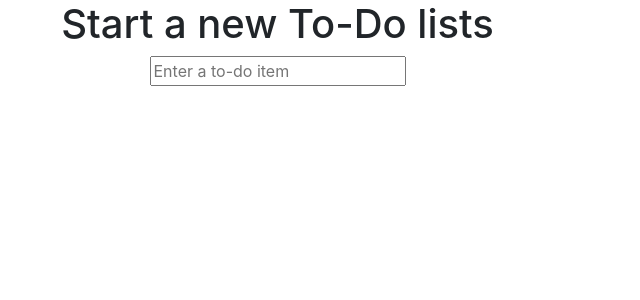
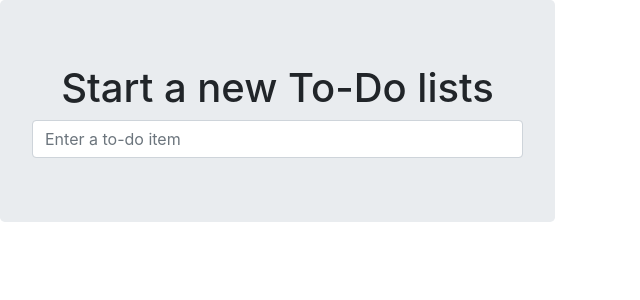
Before and after one commit to codeByCherry/django_TDD, a Django app: page /lists/ in a window 1280 px wide. Shown: the top 300 px of the page, without its empty margins (0-640 px from the left). Run offline with Django 3.2, Linux system fonts and the light colour scheme; some libraries are stand-ins or nearby versions.

Commit message:
定制页面

```diff
--- a/superlists/functional_tests/test_functional.py
+++ b/superlists/functional_tests/test_functional.py
@@ -23,7 +23,7 @@
         self.assertAlmostEqual(
             input_box.location['x'] + input_box.size['width']*0.5,
             WINDOW_WIDTH*0.5,
-            delta=10,
+            delta=40,
         )
 
     def check_for_row_in_list_table(self, row_text, index=1):
--- a/superlists/lists/templates/base.html
+++ b/superlists/lists/templates/base.html
@@ -6,19 +6,20 @@
     <meta http-equiv="X-UA-Compatible" content="IE=edge">
     <meta name="viewport" content="width=device-width, initial-scale=1">
     <link href="/static/bootstrap/css/bootstrap.min.css" rel="stylesheet">
+    <link href="/static/base.css" rel="stylesheet">
     <!--<link href="https://cdn.bootcss.com/bootstrap/3.3.7/css/bootstrap.min.css" rel="stylesheet">-->
     <title>To-Do lists</title>
 </head>
 <body>
     <div class="container row">
-        <div class="col-md-6 col-md-offset-3">
+        <div class="col-md-6 col-md-offset-3 jumbotron">
             <div class="text-center">
 
             <h1>{% block header_text %} {% endblock %}</h1>
 
             <form action="{% block form_action %} {% endblock %}" method="POST">
               {% csrf_token %}
-              <input type="text"  id="id_new_item" name="item_text" value="" placeholder="Enter a to-do item">
+              <input type="text"  id="id_new_item" name="item_text" class="form-control input-lg" value="" placeholder="Enter a to-do item" >
             </form>
             </div>
         </div>
--- a/superlists/lists/templates/lists/view_list.html
+++ b/superlists/lists/templates/lists/view_list.html
@@ -3,7 +3,7 @@
 {% block form_action %} /lists/{{todo_list.id}}/add_item {% endblock %}
 
 {% block table %}
-    <table id='id_list_table'>
+    <table id='id_list_table' class="table">
         {% for item in items %}
         <tr>
             <td>{{forloop.counter}}:{{ item.text }}</td>
```
